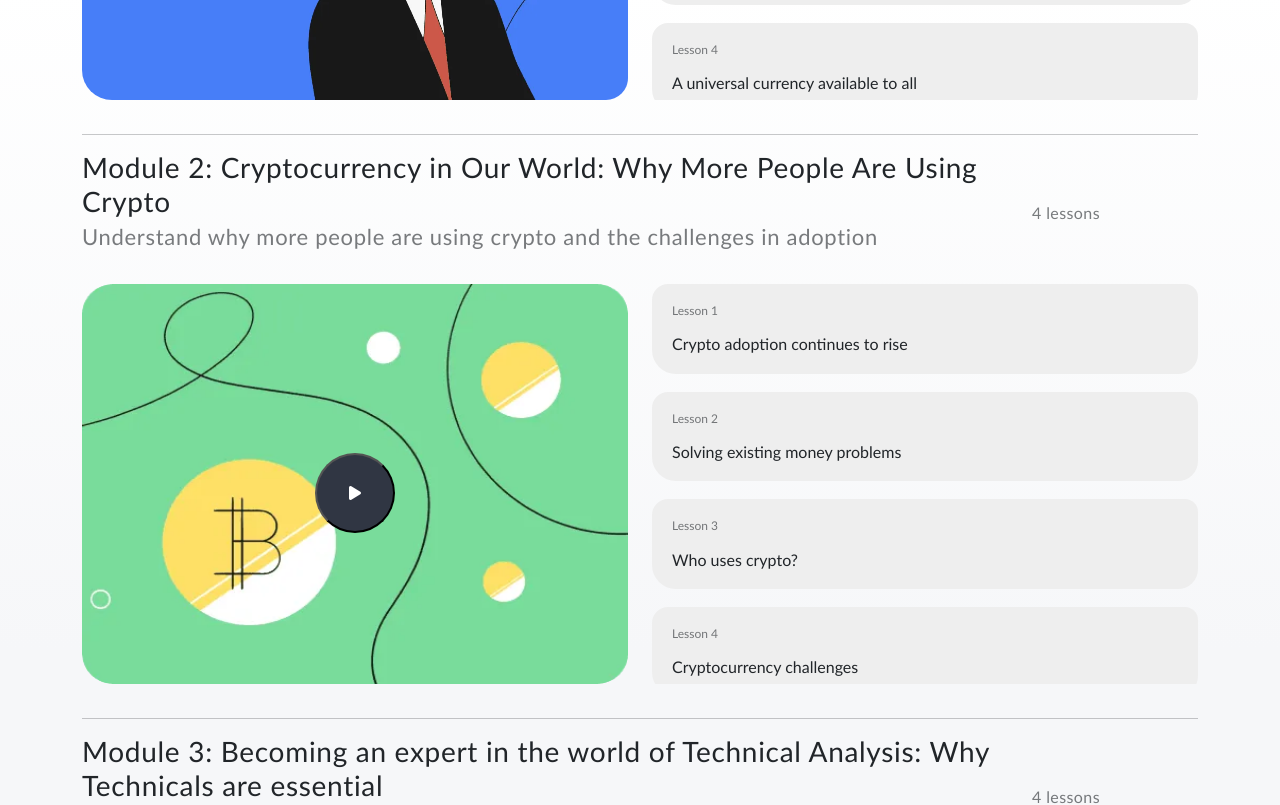
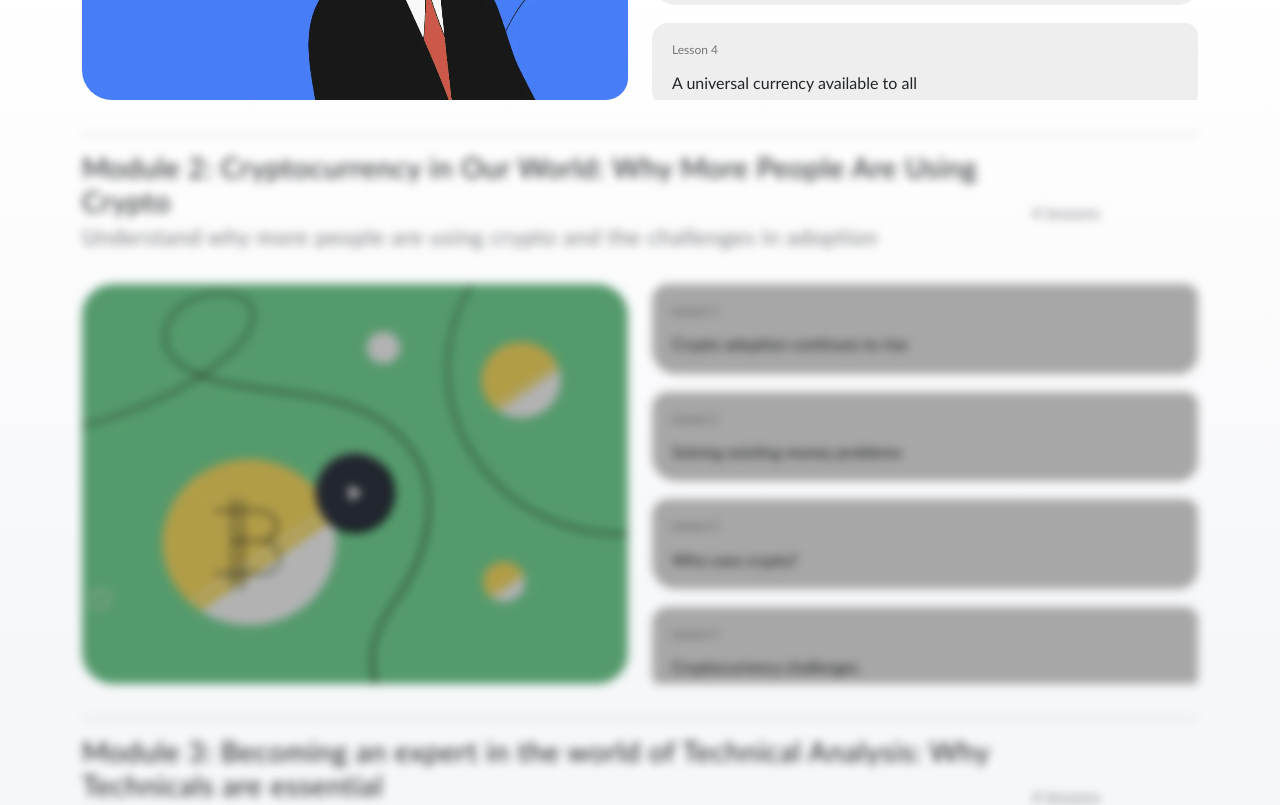
Before and after one commit to TEE2DWHY/TeamDefi, a React (Create React App) app: page /course-pack in a window 1280 px wide. Shown: the part 680-1485 px from the top of the page. Built offline with nearby package versions, Linux system fonts and the light colour scheme.

Commit message:
effected changes on the academy page

```diff
--- a/src/components/Data.js
+++ b/src/components/Data.js
@@ -336,21 +336,6 @@ export const academyData = [
 
 export const coursePage = [
     {
-        header: "Module 1: What is Cryptocurrency?",
-        subheader: "Understand the concept of cryptocurrency as a new type of digital money",
-        lessons: "4 lessons",
-        img: "about module.webp",
-        unit1: "Lesson 1",
-        unit2: "Lesson 2",
-        unit3: "Lesson 3",
-        unit4: "Lesson 4",
-        details1: "Bitcoin and the birth of cryptocurrency",
-        details2: "Cryptocurrency as an entirely new type of money",
-        details3: "Why cryptocurrency is real money",
-        details4: "A universal currency available to all"
-    },
-    {
-
         header: "Module 2: Cryptocurrency in Our World: Why More People Are Using Crypto",
         subheader: "Understand why more people are using crypto and the challenges in adoption",
         lessons: "4 lessons",
--- a/src/components/Hero-Section.js
+++ b/src/components/Hero-Section.js
@@ -2,7 +2,7 @@ import React from "react";
 import { Link } from "react-router-dom";
 
 function HeroSection() {
-    const user = false
+    // const user = false
     return (
         <>
             <div className="Hero-Section">
@@ -15,7 +15,7 @@ function HeroSection() {
                         One of the major obstacles to understanding crypto is that it is both complex and unfamiliar.
                         <br /><span style={{ fontStyle: "italic" }}>Have no fears. We're here to help! <i className="fa-solid fa-handshake-angle" style={{ color: "#fff" }}></i></span></p>
                     <img className="learn-img" src="learn.png" alt="" />
-                    <Link to={user ? "/academy" : "/sign-in"}><button className="btn btn-success subscribe" type="submit">Proceed to Academy <i class="fa-solid fa-graduation-cap" style={{ color: "#fff" }}></i></button></Link>
+                    <Link to="/academy"><button className="btn btn-success subscribe" type="submit">Proceed to Academy <i class="fa-solid fa-graduation-cap" style={{ color: "#fff" }}></i></button></Link>
                     <br /> <br />
                 </div>
             </div>
--- a/src/index.css
+++ b/src/index.css
@@ -785,10 +785,14 @@ h2.materials{
   background: linear-gradient(to bottom, white 25%, #f6f7f9 50%, #f6f7f9) no-repeat;
 }
 
+.courses1{
+  filter: blur(5px) brightness(0.7);
+}
+
 .course-container{
   border-radius: 40px 44px 22px 30px;
   -webkit-border-radius: 40px 44px 22px 30px;
-  -moz-border-radius: 40px 44px 22px 30px
+  -moz-border-radius: 40px 44px 22px 30px;
 }
 
 .course-img{
--- a/src/pages/Academy.js
+++ b/src/pages/Academy.js
@@ -42,7 +42,7 @@ const OurCourses = () => {
                         <div className='academy-details'> <i class="fa-solid fa-clock" style={{ color: "#fff" }}></i> 60 minutes</div>
                         <div className='academy-details'> <i class="fa-solid fa-chart-simple" style={{ color: "#fff" }}></i> Basics</div>
 
-                        <Link to="/sign-in"><button className='academy-button'>Start Learning</button></Link>
+                        <Link to="/course-pack"><button className='academy-button'>Start Learning</button></Link>
                     </div>
                 </div>
             </div>
--- a/src/pages/Courses.js
+++ b/src/pages/Courses.js
@@ -30,8 +30,37 @@ const Courses = () => {
             <h1 className="welcome-header">The Complete Crypto-Stack Course <img className="crypto-stack" src="image_8_f6ed3c2990.webp" alt="crypto-stack" /></h1>
             <section>
                 <div className="container course-container">
+                    <div className="courses">
+                        <hr />
+                        <div className="row">
+                            <div className="col-lg-10">
+                                <h2 className="module-header">Module 1: What is Cryptocurrency?<br /><span className="grey" style={{ opacity: "0.6", fontSize: "22px" }}>Understand the concept of cryptocurrency as a new type of digital money</span></h2>
+                            </div>
+                            <div className="col-lg-2">
+                                <p className="lesson-count">4 lessons</p>
+                            </div>
+                        </div>
+                        <br />
+                        <div className="row">
+                            <div className="col-lg-6" style={{ alignItems: "center", justifyContent: "center", position: "relative", display: "flex" }}>
+                                <img src="about module.webp" alt="" className="course-img" />
+                                <button className="play-video"><i className="fa-solid fa-play" style={{ color: "#fff" }}></i></button>
+                            </div>
+                            <div className="col-lg-6 course-details">
+                                <div className="lessons">
+                                    <h1 className="lesson-details"><p style={{ opacity: "0.6", fontSize: "12px" }}>Lesson 1</p> Bitcoin and the birth of cryptocurrency</h1>
+
+                                    <h1 className="lesson-details"><p style={{ opacity: "0.6", fontSize: "12px" }}>Lesson 2</p>Cryptocurrency as an entirely new type of money</h1>
+
+                                    <h1 className="lesson-details"><p style={{ opacity: "0.6", fontSize: "12px" }}>Lesson 3</p>Why cryptocurrency is real money</h1>
+
+                                    <h1 className="lesson-details"><p style={{ opacity: "0.6", fontSize: "12px" }}>Lesson 4</p>A universal currency available to all</h1>
+                                </div>
+                            </div>
+                        </div>
+                    </div>
                     {coursePage.map((items) => (
-                        <div className="courses">
+                        <div className="courses1">
                             <hr />
                             <div className="row">
                                 <div className="col-lg-10">
--- a/src/pages/SignUp.js
+++ b/src/pages/SignUp.js
@@ -23,6 +23,16 @@ const SignUp = () => {
         e.preventDefault();
 
         console.log(formData)
+    }
+
+    const showPassword = () => {
+        var showPassword = document.getElementById("password")
+        if (showPassword.type === "text") {
+            showPassword.type = "password"
+        }
+        else {
+            showPassword.type = "text"
+        }
     }
 
     return (
@@ -112,7 +122,9 @@ const SignUp = () => {
                                         required
                                         onChange={handleChange}
                                         pattern=".{8,}"
+                                        id="password"
                                     />
+                                    <input className="show-password" type="checkbox" onClick={showPassword}></input>
                                     <span className="user-err">password should be minimum of 8 characters</span>
                                 </div>
                                 <div className="form-component">
--- a/src/pages/User.js
+++ b/src/pages/User.js
@@ -18,6 +18,7 @@ const User = () => {
 
     const handleSubmit = (e) => {
         e.preventDefault()
+        window.location = "/academy"
         console.log(formData)
     }
     return (
```
